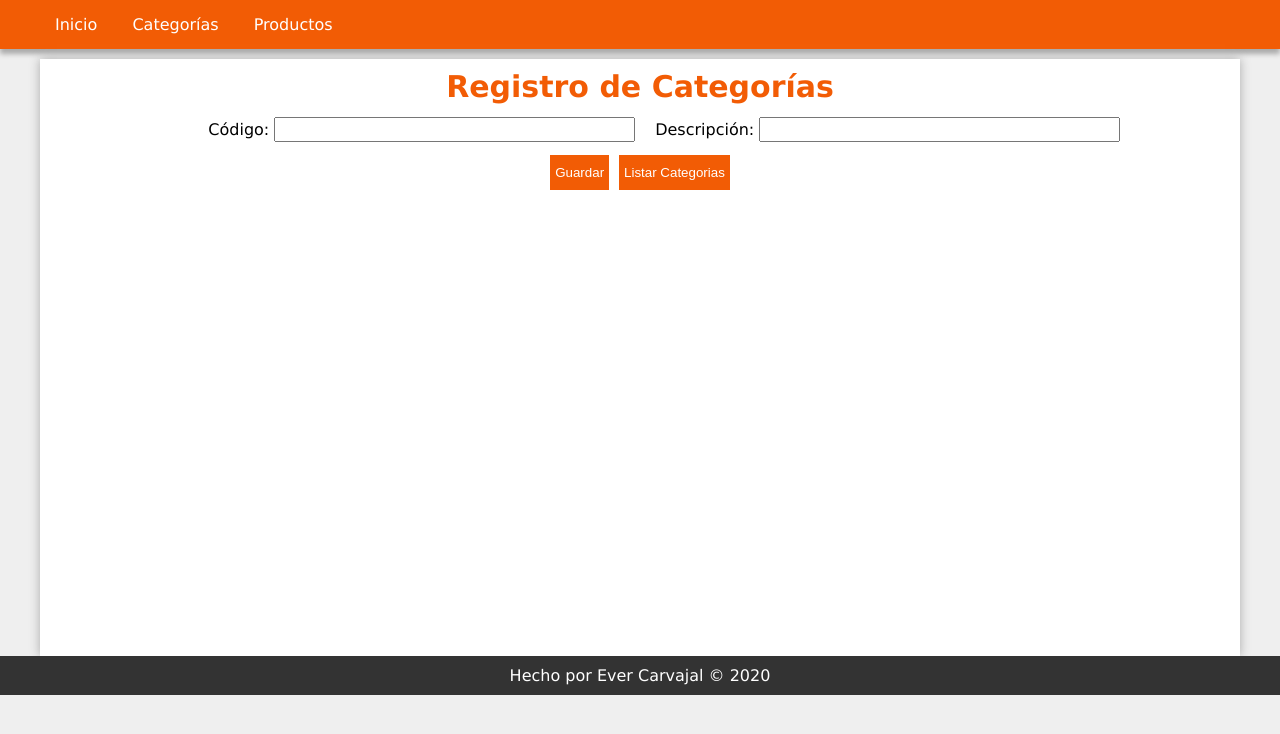
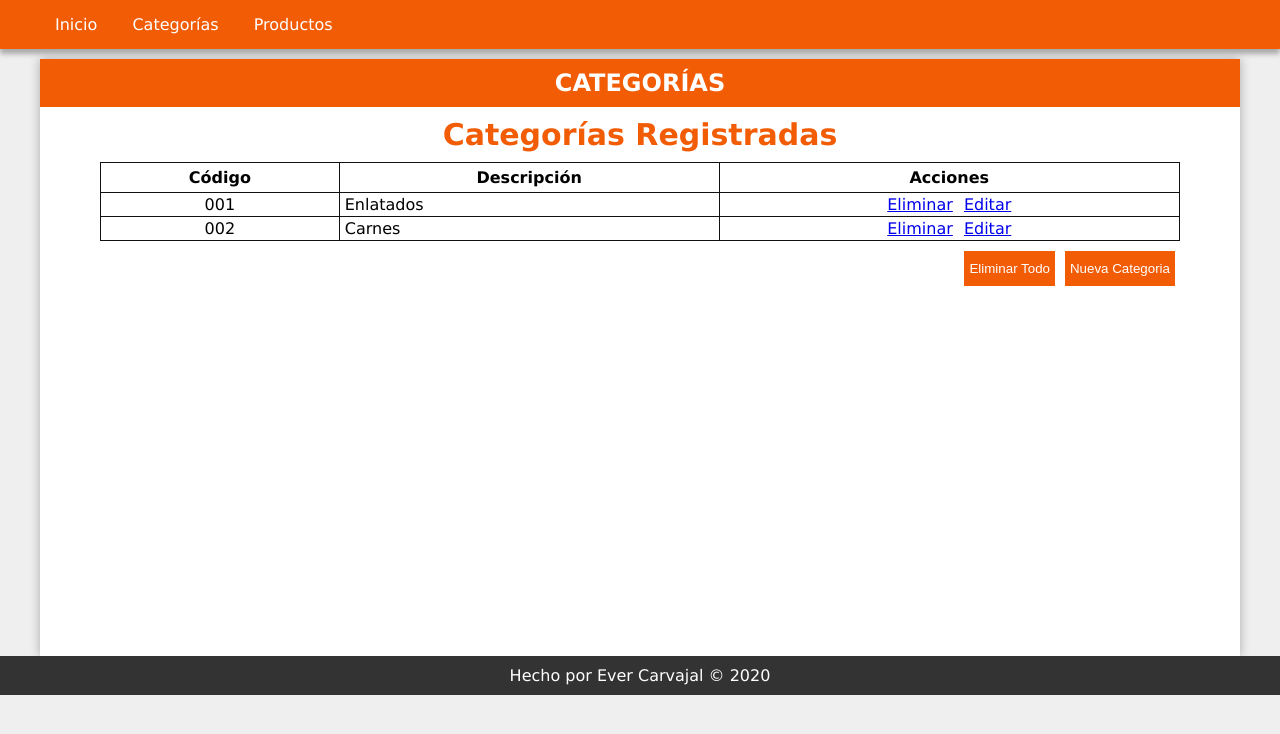
Before and after one commit to Alejandro-C/proyectos, a plain HTML site: page pm_administrador-de-productos/categorias.html in a window 1280 px wide. Both pictures are taken after a click on the button "Listar Categorias". Drawn offline with Linux system fonts and the light colour scheme.

Commit message:
ocultar y mostrar los registros

```diff
--- a/pm_administrador-de-productos/categorias.html
+++ b/pm_administrador-de-productos/categorias.html
@@ -18,25 +18,29 @@
     </div>
 
     <div class="contenedor-body">
-        <section class="section">
+        <header class="header-h2 fondo centrar">
+            <h2>CATEGORÍAS</h2>
+        </header>
+
+        <section class="section" id="sectionForm">
             <h2>Registro de Categorías</h2>
 
             <form class="formulario" id="formCategoria">
                 <div class="columnas">
                     <div class="entrada-form">
                         <label for="codigo">Código:</label>
-                        <input type="text" name="codigo" id="codigo" required>
+                        <input type="text" name="codigo" id="codigo" required maxlength="10">
                     </div>
 
                     <div class="entrada-form">
                         <label for="descripcion">Descripción:</label>
-                        <input type="text" name="descripcion" id="descripcion" required>
+                        <input type="text" name="descripcion" id="descripcion" required maxlength="50">
                     </div>
                 </div>
 
                 <div class="botones">
                     <input type="submit" value="Guardar">
-                    <input type="button" value="Listar Categorias" onclick="mostrarRegistros();">
+                    <input type="button" value="Listar Categorias" onclick="mostrarOcultarRegistros('mostrar');">
                 </div>
             </form>
         </section>
@@ -70,6 +74,11 @@
                     </tr>
                 </tbody>
             </table>
+
+            <div class="botones width-90">
+                <input type="button" value="Eliminar Todo">
+                <input type="button" value="Nueva Categoria" onclick="mostrarOcultarRegistros();">
+            </div>
         </section>
     </div>
 
--- a/pm_administrador-de-productos/css/styles.css
+++ b/pm_administrador-de-productos/css/styles.css
@@ -47,6 +47,15 @@ table td {
     text-align: center;
 }
 
+.fondo {
+    background-color: #F25C05;
+    color: #ffffff;
+}
+
+.width-90 {
+    width: 95%;
+}
+
 
 /* HEADER */
 
@@ -72,6 +81,11 @@ header.header h1 {
     color: #ffffff;
     text-align: center;
     text-transform: capitalize;
+}
+
+header.header-h2 {
+    padding: 10px;
+    margin-bottom: 10px;
 }
 
 
@@ -111,7 +125,7 @@ div.contenedor-body {
     width: 1200px;
     min-height: 597px;
     margin: 0 auto;
-    padding: 10px 0;
+    padding: 0 0 10px;
     box-shadow: 0 0 10px #aaaaaa;
     background-color: #ffffff;
 }
@@ -194,12 +208,12 @@ form.formulario div.media-columna div.width-50 {
     width: 49.5%;
 }
 
-form.formulario div.botones {
+div.botones {
     display: flex;
-    justify-content: center;
+    justify-content: flex-end;
 }
 
-form.formulario div.botones input {
+div.botones input {
     margin: 10px 5px;
     padding: 10px 5px;
     transition: all .3s ease;
@@ -235,3 +249,7 @@ footer {
     background-color: #333333;
     text-align: center;
 }
+
+#sectionTabla {
+    display: none;
+}
--- a/pm_administrador-de-productos/js/funciones.js
+++ b/pm_administrador-de-productos/js/funciones.js
@@ -1,6 +1,11 @@
-function mostrarRegistros() {
-    // seleccionando el elemento que contiene la tabla con los registros
-    document.getElementById('sectionTabla').style.display = 'none';
+function mostrarOcultarRegistros(accion = '') {
+    if (accion == 'mostrar') {
+        document.getElementById('sectionForm').style.display = 'none';
+        document.getElementById('sectionTabla').style.display = 'block';
+    } else {
+        document.getElementById('sectionForm').style.display = 'block';
+        document.getElementById('sectionTabla').style.display = 'none';
+    }
 }
 
 function categoriasGuardadas() {
```
Also changed, not shown: pm_administrador-de-productos/js/formCategoria.js (+6 -2 lines), pm_administrador-de-productos/productos.html (+7 -2 lines).
